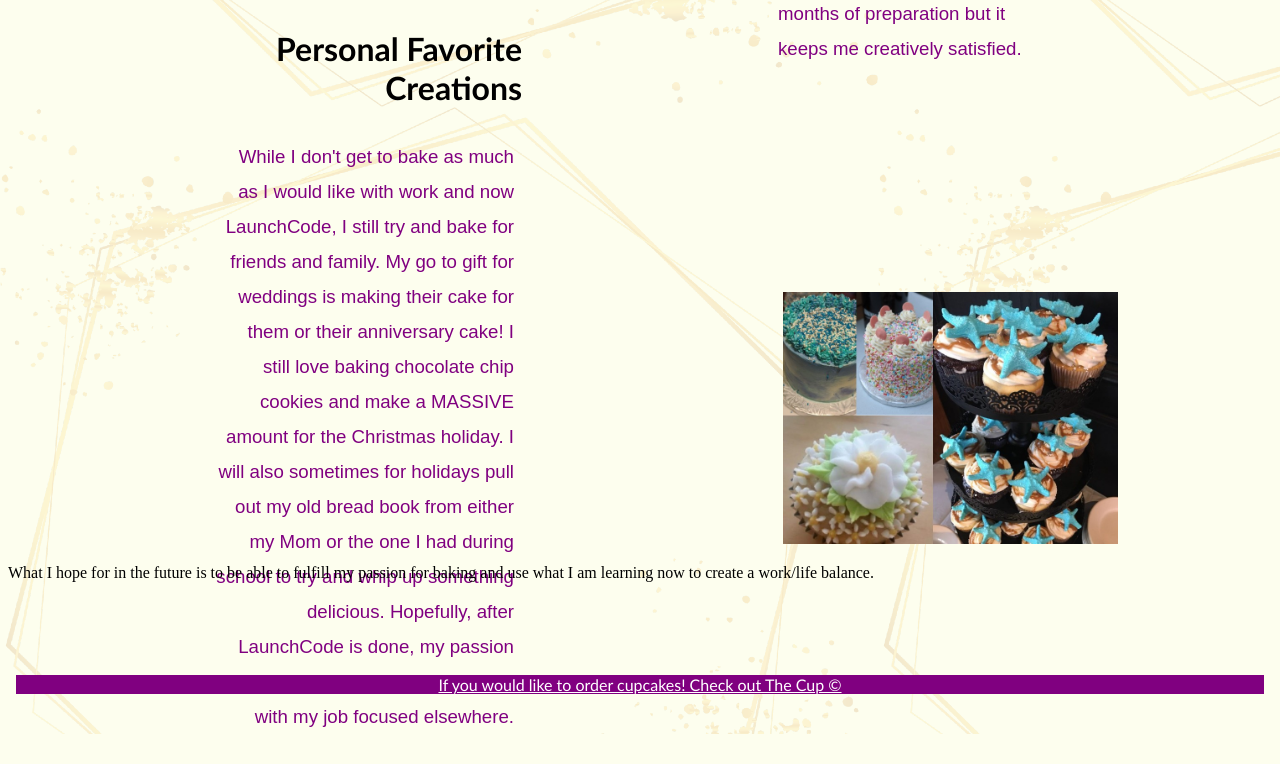
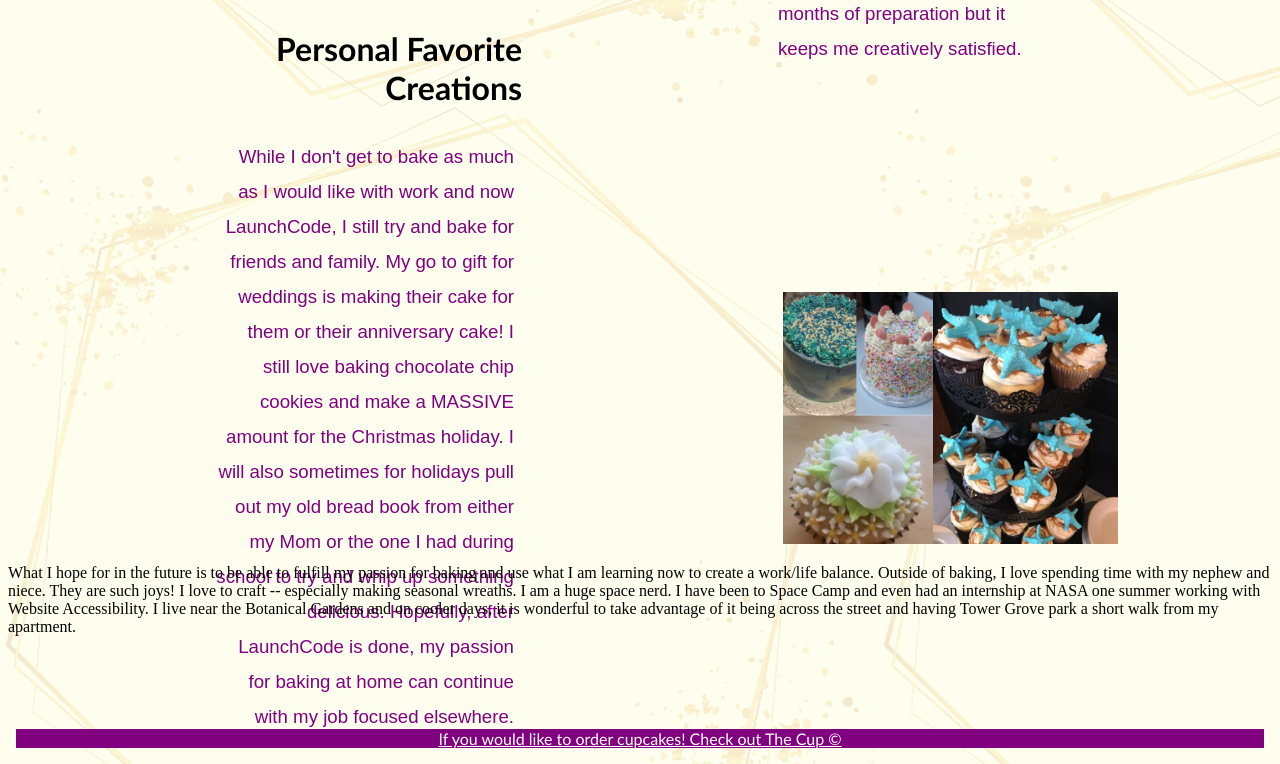
Before and after one commit to St-Louis-Women-March-2022/js-assignment-4-html-me-something-emilykhart, a website: page index.html in a window 1280 px wide. Shown: the part 2443-3207 px from the top of the page. Before the commit the page ends 3177 px from the top, so only its background shows below. Drawn offline with Linux system fonts and the light colour scheme.

Commit message:
added more to statement

```diff
--- a/index.html
+++ b/index.html
@@ -269,7 +269,11 @@
          </div>
         </div>
       </div>
-      <p id="statement">What I hope for in the future is to be able to fulfill my passion for baking and use what I am learning now to create a work/life balance.</p>
+      <p id="statement">What I hope for in the future is to be able to fulfill my passion for baking and use what I am learning now to create a work/life balance. Outside of baking, I love
+        spending time with my nephew and niece. They are such joys! I love to craft -- especially making seasonal wreaths. I am a huge space nerd. I have been to Space Camp and even had an
+        internship at NASA one summer working with Website Accessibility. I live near the Botanical Gardens and on cooler days, it is wonderful to take advantage of it being across the street
+        and having Tower Grove park a short walk from my apartment.
+      </p>
 
 
 
```
